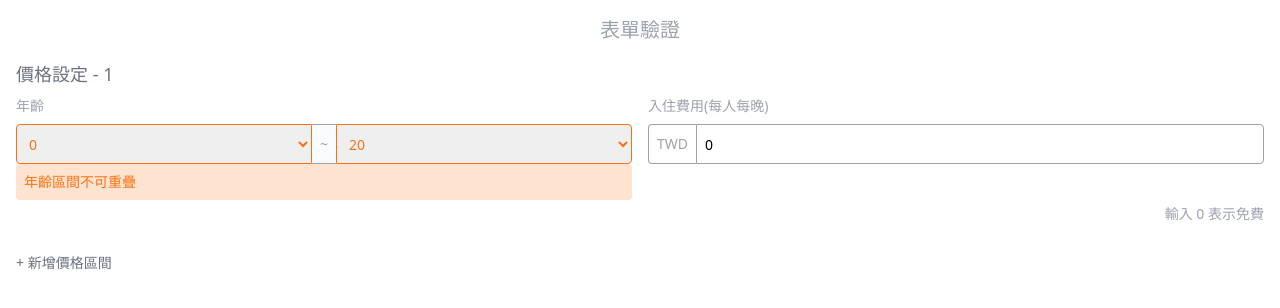
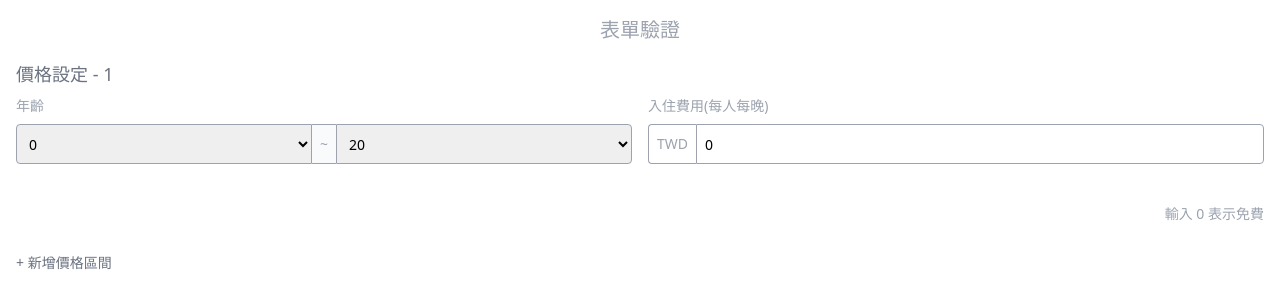
Before and after one commit to stranger583/form-validation, a React (Create React App) app: page / in a window 1280 px wide. Shown: the top 308 px of the page. Built offline with nearby package versions, Linux system fonts and the light colour scheme.

Commit message:
feat: add error msg  components

```diff
--- a/src/App.tsx
+++ b/src/App.tsx
@@ -2,6 +2,7 @@ import { useState } from 'react';
 import { Button } from './components/ui/button';
 import AgeGroupPriceList from './components/age-group-price-list';
 import type { AgeGroupPriceType } from './types';
+import type { ageGroupType } from './types';
 import { MAX_AGE, MIN_AGE } from './constant';
 import { getNumberIntervals } from './utils/age-utils';
 
@@ -14,10 +15,18 @@ function App() {
   const [data, setData] = useState<AgeGroupPriceType[]>([defaultItem]);
 
   const ageRange = data.map(item => item.ageGroup)
-  const {notInclude, overlap } = getNumberIntervals(ageRange);
+  const { notInclude, overlap } = getNumberIntervals(ageRange);
   const isFullCoverage = notInclude.length === 0;
 
+  const isOverLapList = findOverlapIndices(overlap, ageRange);
 
+  function findOverlapIndices(overlap: ageGroupType[], ageRange: ageGroupType[]) {
+    return ageRange.map(range => {
+      return overlap.some(ol => {
+        return !(range[1] < ol[0] || range[0] > ol[1]);
+      });
+    });
+  }
 
   function handleUpdatedList<K extends keyof AgeGroupPriceType>(index: number, val: AgeGroupPriceType[K], type: K) {
     const newList = [...data];
@@ -45,6 +54,7 @@ function App() {
         data={data}
         handleRemoveList={handleRemoveList}
         handleUpdatedList={handleUpdatedList}
+        isOverLapList={isOverLapList}
       />
       <Button
         type='button'
--- a/src/components/age-group-price-list.tsx
+++ b/src/components/age-group-price-list.tsx
@@ -3,11 +3,12 @@ import type { AgeGroupPriceType } from '../types';
 
 interface Props {
     data: AgeGroupPriceType[];
+    isOverLapList: boolean[];
     handleRemoveList:(index:number)=>void;
     handleUpdatedList:<K extends keyof AgeGroupPriceType>( index:number, val:AgeGroupPriceType[K] ,type:K)=>void
 }
 
-export default function AgeGroupPriceList({ data, handleRemoveList, handleUpdatedList }:Props) {
+export default function AgeGroupPriceList({ data, isOverLapList, handleRemoveList, handleUpdatedList }:Props) {
   return (
     <div className='w-full'>
         {data.map( (item,i) =>(
@@ -15,6 +16,7 @@ export default function AgeGroupPriceList({ data, handleRemoveList, handleUpdate
                 key={i}
                 value={item}
                 index={i}
+                isOverLap={isOverLapList[i]}
                 handleRemoveList={handleRemoveList}
                 handleUpdatedList={handleUpdatedList}
             />
--- a/src/components/age-group-price.tsx
+++ b/src/components/age-group-price.tsx
@@ -4,16 +4,17 @@ import { Button } from "./ui/button"
 import type { AgeGroupPriceType } from '../types';
 
 interface Props {
-    value:AgeGroupPriceType;
-    index:number;
-    handleRemoveList:(index:number)=>void;
-    handleUpdatedList:<K extends keyof AgeGroupPriceType>( index:number, val:AgeGroupPriceType[K] ,type:K)=>void
+    value: AgeGroupPriceType;
+    index: number;
+    isOverLap: boolean;
+    handleRemoveList: (index: number) => void;
+    handleUpdatedList: <K extends keyof AgeGroupPriceType>(index: number, val: AgeGroupPriceType[K], type: K) => void
 
 }
 
-export default function AgeGroupPrice({value, index, handleRemoveList, handleUpdatedList}:Props) {
-    const {ageGroup, price} = value;
-    const isFirstItem = index !==0;
+export default function AgeGroupPrice({ value, index, isOverLap, handleRemoveList, handleUpdatedList }: Props) {
+    const { ageGroup, price } = value;
+    const isFirstItem = index !== 0;
     return (
         <div className='border-b border-400 last:border-transparent w-full py-4'>
             <div className='flex justify-between items-center text-lg text-gray-500'>
@@ -21,14 +22,14 @@ export default function AgeGroupPrice({value, index, handleRemoveList, handleUpd
                 {isFirstItem && (
                     <Button
                         variant="remove"
-                        onClick={()=>handleRemoveList(index)
+                        onClick={() => handleRemoveList(index)
                         }>
                         X 移除
                     </Button>)}
             </div>
             <div className='flex gap-4 w-full'>
-                <AgeGroupSelect ageGroup={ageGroup} handleUpdatedList={handleUpdatedList} index={index}/>
-                <PriceInput price={price} handleUpdatedList={handleUpdatedList} index={index}/>
+                <AgeGroupSelect isOverLap={isOverLap} ageGroup={ageGroup} handleUpdatedList={handleUpdatedList} index={index} />
+                <PriceInput price={price} handleUpdatedList={handleUpdatedList} index={index} />
             </div>
         </div>
     )
--- a/src/components/age-group-select.tsx
+++ b/src/components/age-group-select.tsx
@@ -2,14 +2,16 @@ import { Select, Option } from './ui/select'
 import { AGES } from '../constant'
 import { cN } from '../libs/tw-marge'
 import type { AgeGroupPriceType } from '../types';
+import { ErrorMsg } from './error-msg';
 
 interface Props {
     index: number;
     ageGroup: AgeGroupPriceType['ageGroup'];
+    isOverLap: boolean;
     handleUpdatedList: <K extends keyof AgeGroupPriceType>(index: number, val: AgeGroupPriceType[K], type: K) => void
 }
 
-function AgeGroupSelect({ ageGroup, handleUpdatedList, index }: Props) {
+function AgeGroupSelect({ ageGroup, handleUpdatedList, index, isOverLap }: Props) {
     const [startAge, endAge] = ageGroup;
 
     function handleChanged(i: number, val: number) {
@@ -24,7 +26,7 @@ function AgeGroupSelect({ ageGroup, handleUpdatedList, index }: Props) {
             <div className='flex items-center w-full h-10'>
                 <Select
                     className={cN('rounded-l', {
-                        'border-orange-500 text-orange-500': true
+                        'border-orange-500 text-orange-500': isOverLap
                     })}
                     value={startAge}
                     onChange={e => handleChanged(0, Number(e.target.value))}
@@ -38,7 +40,7 @@ function AgeGroupSelect({ ageGroup, handleUpdatedList, index }: Props) {
                 <div className='flex items-center p-2 border-y border-gray-400 text-gray-400 bg-gray-50 h-full'>~</div>
                 <Select
                     className={cN('rounded-r', {
-                        'border-orange-500 text-orange-500': true
+                        'border-orange-500 text-orange-500': isOverLap
                     })}
                     value={endAge}
                     onChange={e => handleChanged(1, Number(e.target.value))}
@@ -50,7 +52,9 @@ function AgeGroupSelect({ ageGroup, handleUpdatedList, index }: Props) {
                     ))}
                 </Select>
             </div>
-            <div className='bg-orange-500/20 text-orange-500 rounded w-full p-2'>年齡區間不可重疊</div>
+            <ErrorMsg isError={isOverLap}>
+                年齡區間不可重疊
+            </ErrorMsg>
         </div>
     )
 }
--- /dev/null
+++ b/src/components/error-msg.tsx
@@ -0,0 +1,16 @@
+import { cN } from '../libs/tw-marge'
+
+interface Props {
+    isError: boolean;
+    children: React.ReactNode;
+}
+
+export function ErrorMsg({ isError, children }: Props) {
+    return (
+        <div>
+            <div className={cN('invisible bg-orange-500/20 text-orange-500 rounded w-full p-2', { 'visible': isError })}>
+                {children}
+            </div>
+        </div>
+    )
+}
--- a/src/components/price-input.tsx
+++ b/src/components/price-input.tsx
@@ -3,7 +3,7 @@ import { Input } from './ui/input'
 import type { AgeGroupPriceType } from '../types';
 import { useState } from 'react';
 import { addComma, removeComma, formatPrice } from '../utils/number-utils';
-
+import { ErrorMsg } from './error-msg';
 interface Props {
   index: number;
   price: AgeGroupPriceType['price'];
@@ -12,7 +12,7 @@ interface Props {
 
 function PriceInput({ price, handleUpdatedList, index }: Props) {
   const [priceVal, setPriceVal] = useState(price.toString());
-  const isValueEmpty = priceVal==='';
+  const isValueEmpty = priceVal === '';
 
   const handlePriceChange = (e: React.ChangeEvent<HTMLInputElement>) => {
     const val = removeComma(e.target.value);
@@ -45,7 +45,9 @@ function PriceInput({ price, handleUpdatedList, index }: Props) {
           className={cN(' rounded-r', { 'border-orange-500 text-orange-500': isValueEmpty })}
         />
       </div>
-      <div className={cN('invisible bg-orange-500/20 text-orange-500 rounded w-full p-2',{'visible':isValueEmpty})}>不可為空白</div>
+      <ErrorMsg isError={isValueEmpty}>
+        不可為空白
+      </ErrorMsg>
       <div className='text-gray-400 text-end py-1'>輸入 0 表示免費</div>
     </div>
   )
```
Lines whose indentation alone changed are shown as unchanged.
